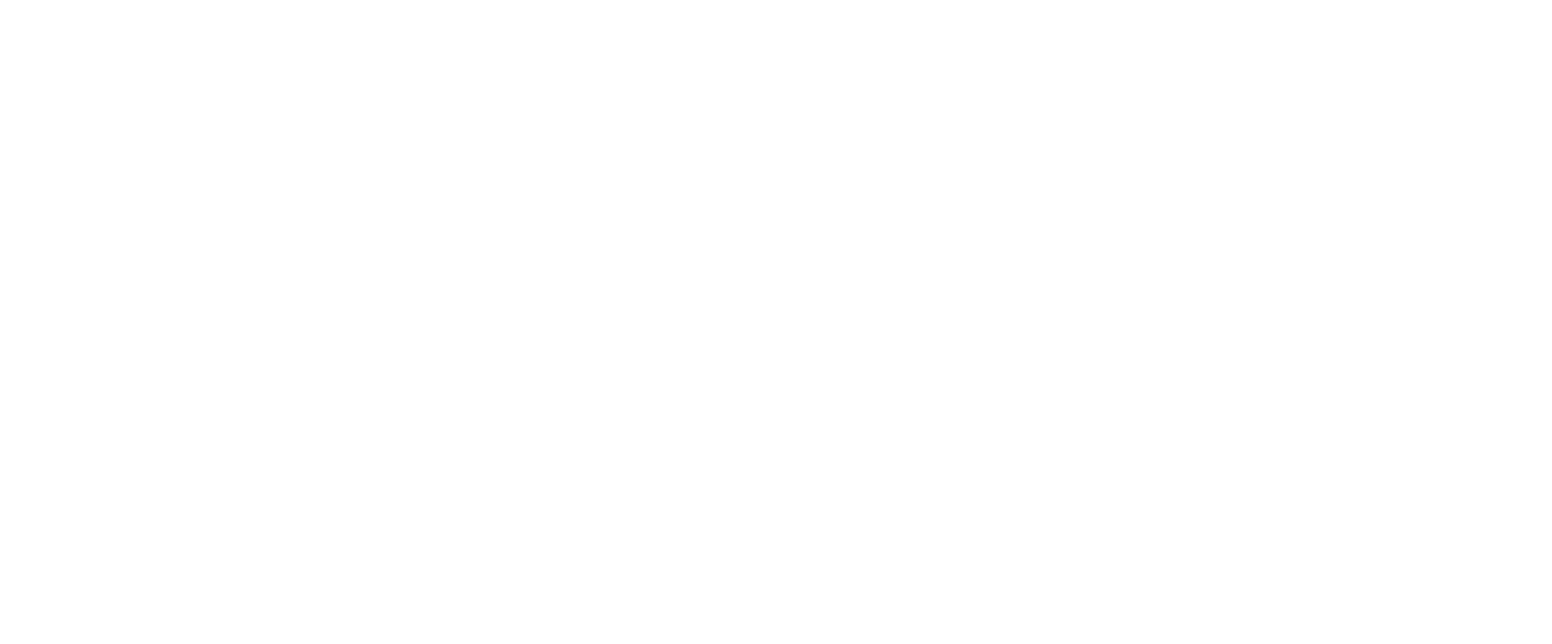
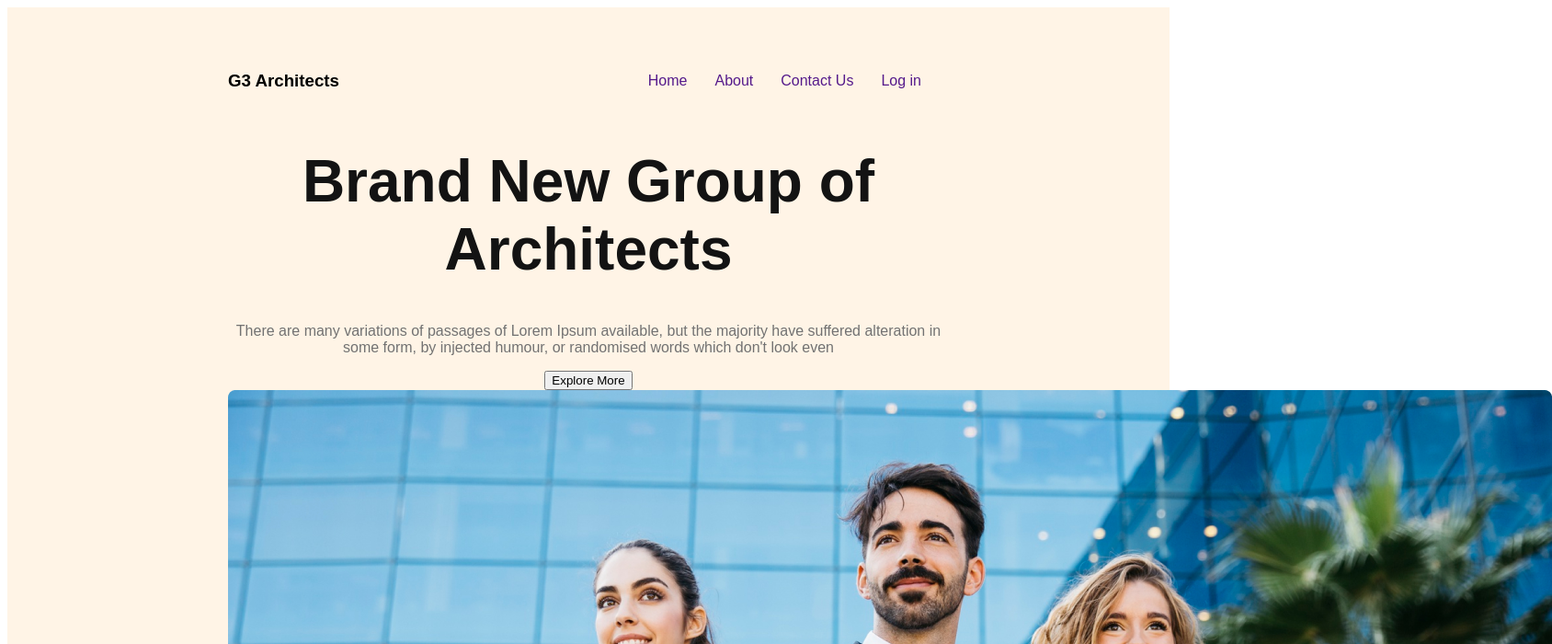
Before and after one commit to mohammadsakin/G3-architects-website, a plain HTML site: page index.html in a window 1280 px wide. Shown: the top 700 px of the page at 92% size, 1688 px wide, since content can reach past the window. Drawn offline with Linux system fonts and the light colour scheme.

Commit message:
first commit

```diff
--- a/index.html
+++ b/index.html
@@ -7,6 +7,38 @@
     <link rel="stylesheet" href="style/architects.css">
 </head>
 <body>
+    <header>
+        <nav class="nav title">
+            <h3>G3 Architects</h3>
+            <ul>
+                <li><a href="">Home</a></li>
+                <li><a href="">About</a></li>
+                <li><a href="">Contact Us</a></li>
+                <li><a href="">Log in</a></li>
+            </ul>
+
+        </nav>
+        <div class="banner">
+            <div class="banner-content">
+            <h1 class="banner-title">Brand New
+                Group of Architects
+                </h1>
+             <p class="banner-description">There are many variations of passages of Lorem Ipsum available,
+                 but the majority have suffered alteration in some form,
+                 by injected humour, or randomised words which don't look even</p>
+                 <button class="btn-primary">Explore More</button>
+            </div>
+                 <img src="images/banner.png" alt="">
+        </div>
+
+    </header>
+    <main>
+
+    </main>
+    <footer>
+
+    </footer>
+
 
 </body>
 </html>
--- a/style/architects.css
+++ b/style/architects.css
@@ -0,0 +1,45 @@
+*{
+font-family: 'Work Sans', sans-serif;
+}
+header{
+    background: rgba(255, 144, 14, 0.10);
+    padding: 50px 240px;
+}
+nav{
+    display: flex;
+    justify-content: space-between;
+    align-items: center;
+}
+.nav title{
+    font-size: 2.8rem;
+    font-weight: 700;
+    color: var(--dark-01, #131313);
+}
+nav > ul{
+    display: flex;
+}
+nav  li{
+    list-style: none;
+margin-right: 30px;
+font-weight: 500;
+font-size: 1rem;
+}
+   nav li a{
+    text-decoration: none;
+    Home About Contact Us Login
+    color: var(--dark-02, #424242);
+
+   }
+   .banner-content{
+    max-width: 800px;
+    text-align: center;
+    margin: 0 auto;
+   }
+   .banner-title{
+    font-size: 4rem;
+    font-weight: 700;
+    color: var(--dark-01, #131313);
+   }
+   .banner-description{
+    color: var(--dark-03, #727272);
+   }
```
